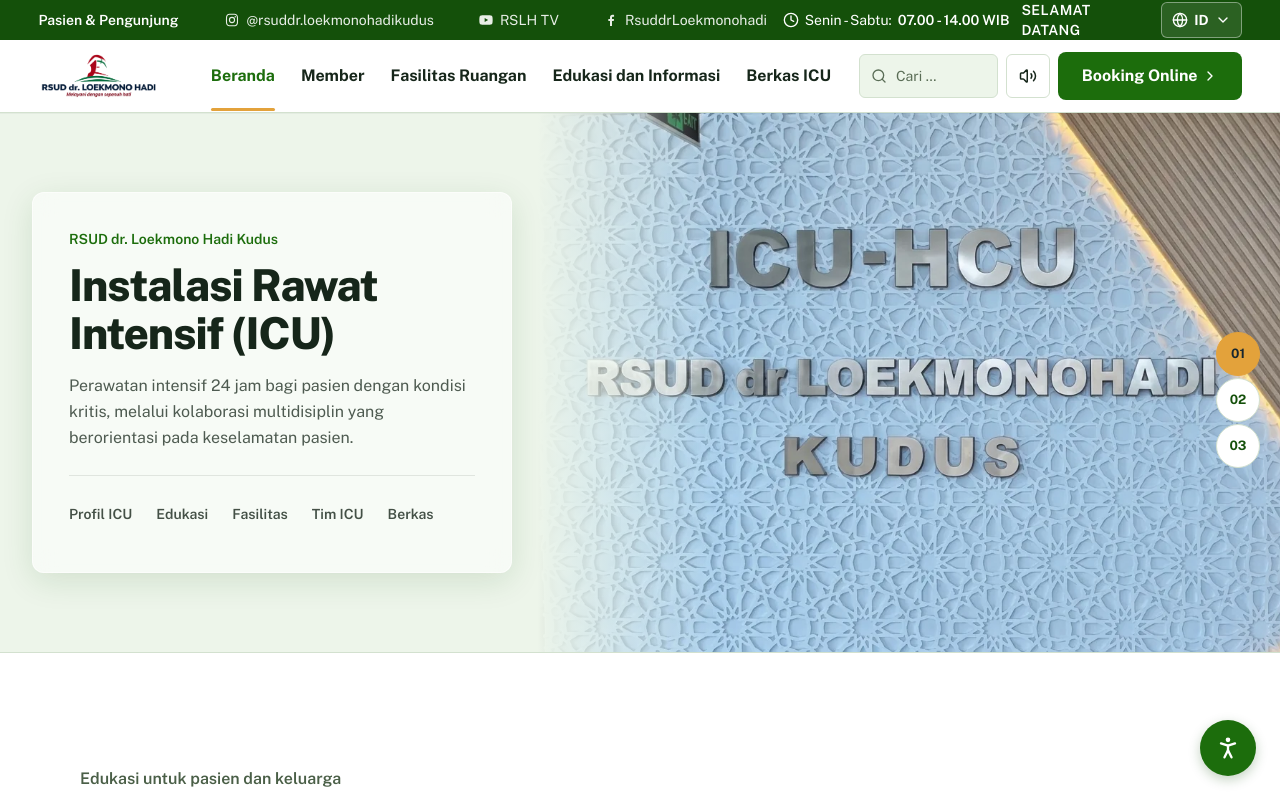
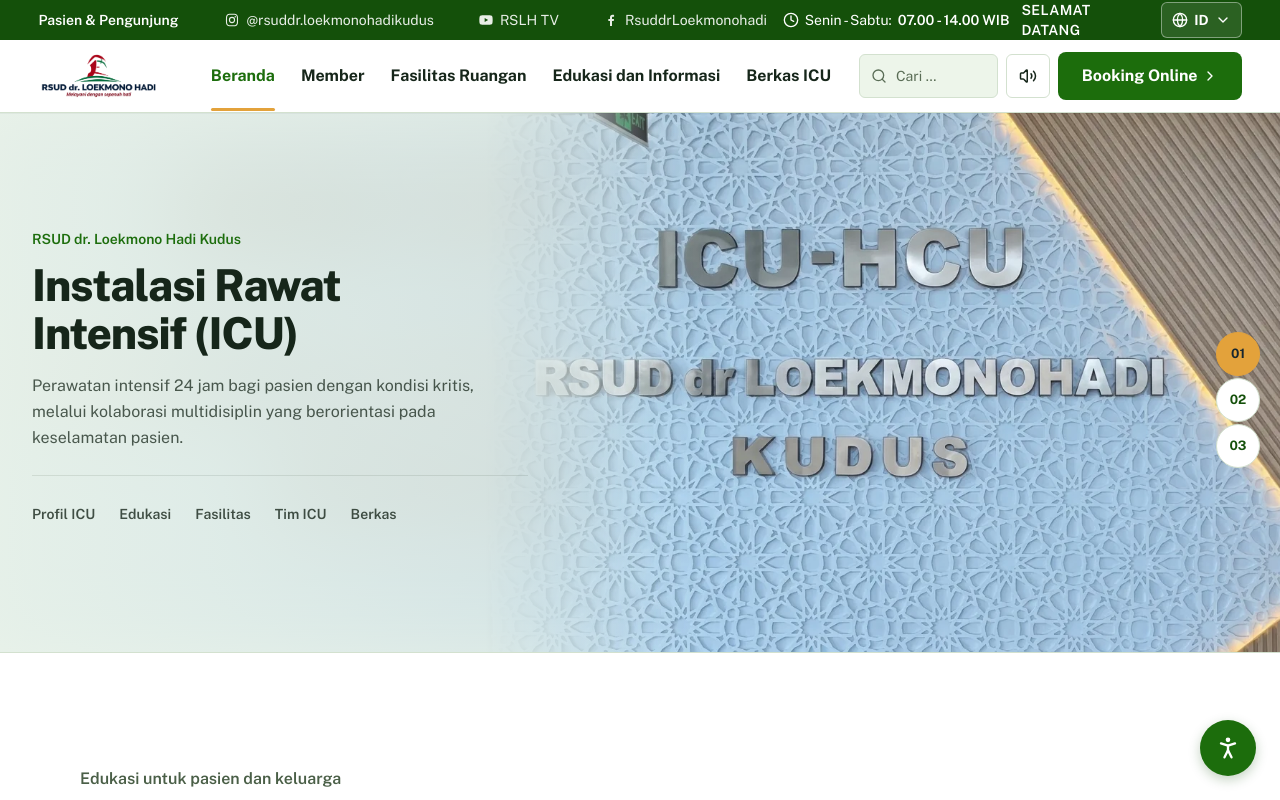
Before and after one commit to Astake777/IDN-RSUD-WEBSITE, a React (Vite) app: page / in a window 1280 px wide. Shown: the top 800 px of the page. Built offline with nearby package versions, Linux system fonts and the light colour scheme.

Commit message:
feat(home): edge-to-edge hero photo without card

```diff
--- a/src/features/seru/HomeHero.tsx
+++ b/src/features/seru/HomeHero.tsx
@@ -14,12 +14,13 @@ const links: { to: string; label: Localized }[] = [
 const link =
   'inline-flex min-h-11 items-center rounded-full px-3 text-sm font-semibold text-ink/80 transition-colors hover:bg-white/80 hover:text-brand-900'
 
-// Photo first; a frosted panel carries the title and quiet section links over its left side.
 export function HomeHero() {
   const { l } = useLang()
 
   return (
-    <section aria-labelledby="hero-title" className="relative border-b border-line bg-brand-50 lg:h-[540px]">
+    <section aria-labelledby="hero-title" className="relative overflow-hidden border-b border-line bg-brand-50 lg:h-[540px]">
+      {/* Blurred copy fills the left so the photo runs edge to edge; the sharp photo fades in on the right, clear of the text. */}
+      <img src="/images/hero-icu.webp" alt="" aria-hidden className="absolute inset-0 hidden size-full scale-110 object-cover opacity-70 blur-2xl lg:block" />
       <img
         src="/images/hero-icu.webp"
         width={1418}
@@ -27,13 +28,13 @@ export function HomeHero() {
         alt={l(s.heroAlt)}
         loading="eager"
         fetchPriority="high"
-        className="block aspect-[16/9] w-full object-cover object-left lg:absolute lg:inset-y-0 lg:right-0 lg:aspect-auto lg:h-full lg:w-[58%]"
+        className="relative block aspect-[16/9] w-full object-cover lg:absolute lg:inset-y-0 lg:right-0 lg:aspect-auto lg:h-full lg:w-[62%] lg:object-left lg:[mask-image:linear-gradient(90deg,transparent,#000_22%)]"
       />
-      <div aria-hidden className="absolute inset-0 hidden bg-[linear-gradient(90deg,var(--color-brand-50)_42%,transparent_56%)] lg:block" />
+      <div aria-hidden className="absolute inset-0 hidden bg-[linear-gradient(90deg,rgb(237_245_234/0.85)_0%,rgb(237_245_234/0.6)_38%,transparent_55%)] lg:block" />
 
       <div className="relative lg:flex lg:h-full lg:items-center">
         <div className="container-site py-8 lg:py-0">
-          <div className="max-w-xl lg:max-w-[30rem] lg:rounded-card lg:border lg:border-white/60 lg:bg-white/55 lg:p-9 lg:shadow-[0_8px_32px_rgb(20_80_10/0.12)] lg:backdrop-blur-md">
+          <div className="max-w-xl lg:max-w-[24rem] xl:max-w-[31rem]">
             <p className="text-sm font-semibold text-brand-700">{l(s.heroKicker)}</p>
             <p
               id="hero-title"
```
